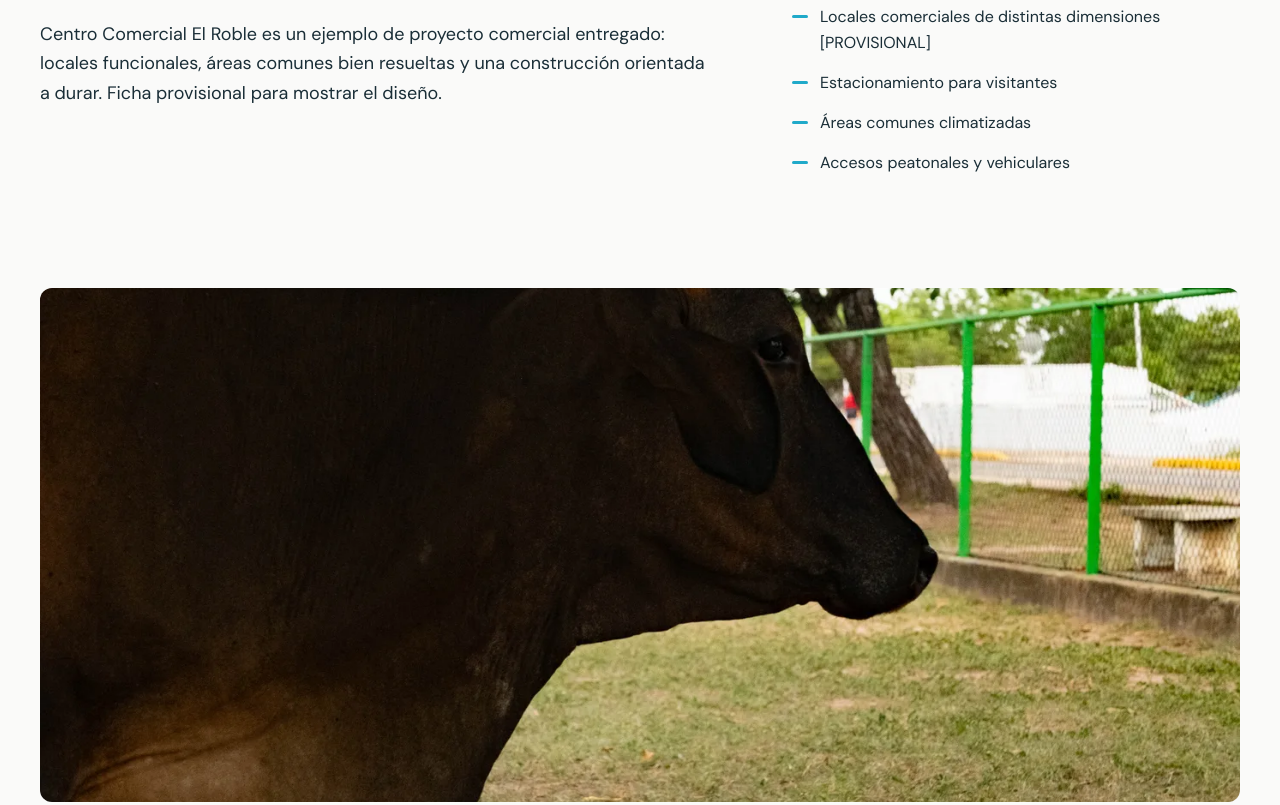
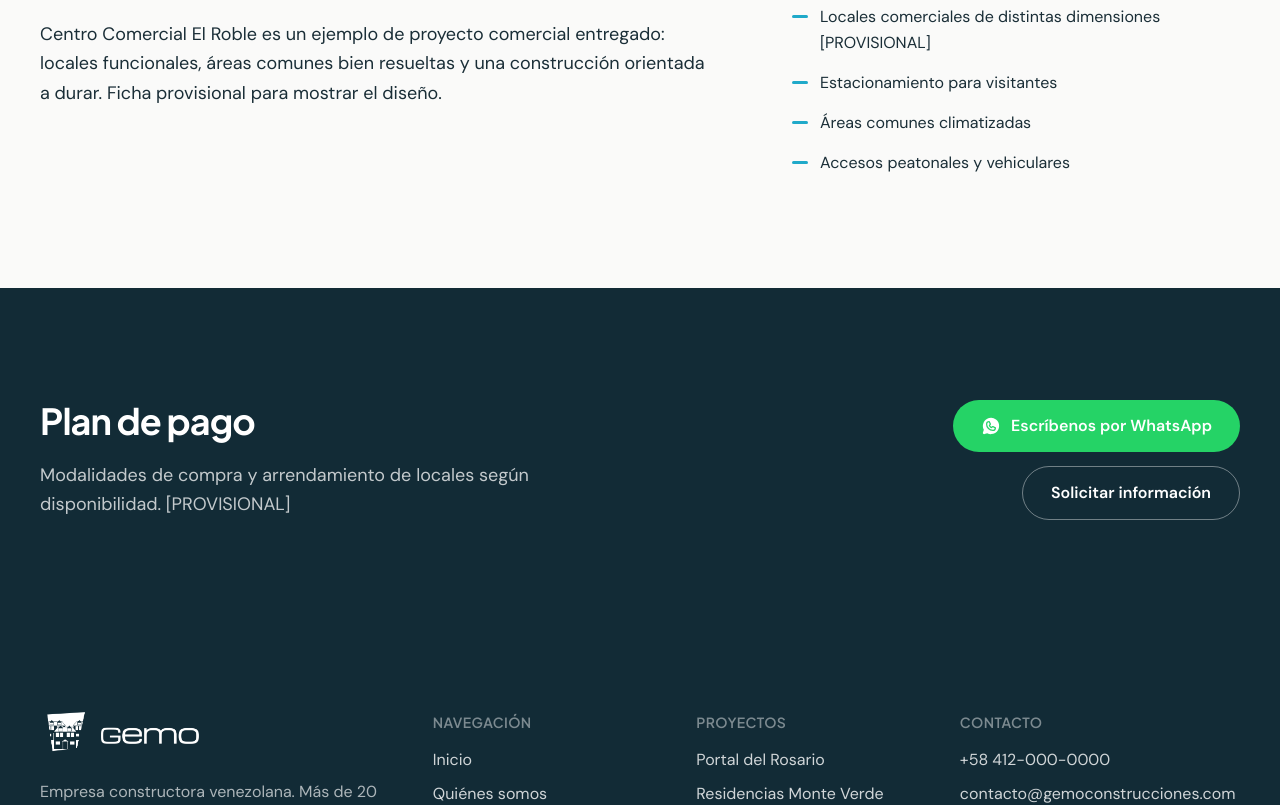
Before and after one commit to marcodpa/gemo, a Next.js app: page /proyectos/centro-comercial-el-roble in a window 1280 px wide. Shown: the part 813-1618 px from the top of the page. Built offline with nearby package versions, Linux system fonts and the light colour scheme.

Commit message:
Proyectos: eliminada la galeria de fotos de las fichas de proyecto
Co-Authored-By: Claude Fable 5 <noreply@anthropic.com>

```diff
--- a/app/proyectos/[id]/page.tsx
+++ b/app/proyectos/[id]/page.tsx
@@ -125,28 +125,6 @@ export default async function ProyectoPage({ params }: Props) {
         </Reveal>
       </section>
 
-      {/* Galería */}
-      {project.gallery.length > 1 && (
-        <section aria-label={`Galería de ${project.name}`} className="mx-auto max-w-[1320px] px-5 pb-20 md:pb-28 lg:px-10">
-          <div className="grid gap-5 md:grid-cols-2">
-            {project.gallery.map((src, i) => (
-              <Reveal key={src} delay={(i % 2) * 80} className={i === 0 ? "md:col-span-2" : ""}>
-                <Image
-                  src={src}
-                  alt={`${project.name}, imagen ${i + 1} de ${project.gallery.length}`}
-                  width={1400}
-                  height={933}
-                  className={`w-full rounded-xl object-cover ${
-                    i === 0 ? "aspect-[21/9]" : "aspect-[4/3]"
-                  }`}
-                  sizes={i === 0 ? "(min-width: 1320px) 1240px, 100vw" : "(min-width: 768px) 48vw, 100vw"}
-                />
-              </Reveal>
-            ))}
-          </div>
-        </section>
-      )}
-
       {/* Plan de pago y contacto */}
       <section className="bg-ink-900 py-20 text-white md:py-28">
         <div className="mx-auto grid max-w-[1320px] items-center gap-12 px-5 md:grid-cols-[1.4fr_1fr] lg:px-10">
```
